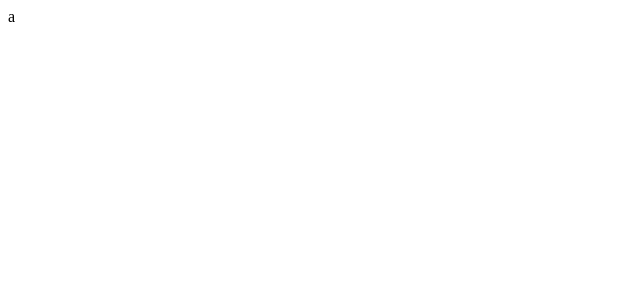
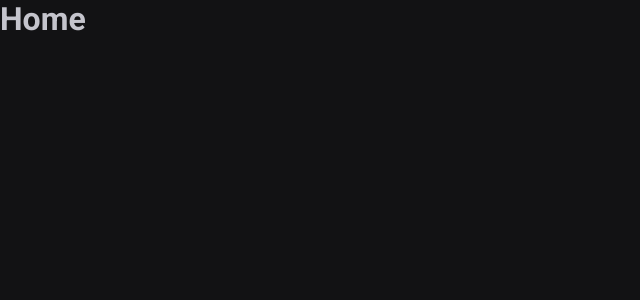
Before and after one commit to gustavocotalima/PomodoroTracker-ReactJS, a React (Vite) app: page / in a window 1280 px wide. Shown: the top 300 px of the page, without its empty margins (0-640 px from the left). Built offline with nearby package versions, Linux system fonts and the light colour scheme.

Commit message:
global style and routes

```diff
--- a/index.html
+++ b/index.html
@@ -2,8 +2,11 @@
 <html lang="en">
   <head>
     <meta charset="UTF-8" />
+    <link rel="preconnect" href="https://fonts.googleapis.com">
+    <link rel="preconnect" href="https://fonts.gstatic.com" crossorigin>
     <link rel="icon" type="image/svg+xml" href="/vite.svg" />
     <meta name="viewport" content="width=device-width, initial-scale=1.0" />
+    <link href="https://fonts.googleapis.com/css2?family=Roboto+Mono:wght@700&family=Roboto:wght@400;700&display=swap" rel="stylesheet">
     <title>Ignite Timer</title>
   </head>
   <body>
--- a/package.json
+++ b/package.json
@@ -6,18 +6,22 @@
   "scripts": {
     "dev": "vite",
     "build": "tsc && vite build",
-    "preview": "vite preview"
+    "preview": "vite preview",
+    "lint": "eslint src --ext .ts,.tsx "
   },
   "dependencies": {
     "react": "^18.2.0",
     "react-dom": "^18.2.0",
+    "react-router-dom": "^6.3.0",
     "styled-components": "^5.3.5"
   },
   "devDependencies": {
+    "@rocketseat/eslint-config": "^1.1.3",
     "@types/react": "^18.0.15",
     "@types/react-dom": "^18.0.6",
     "@types/styled-components": "^5.1.25",
     "@vitejs/plugin-react": "^2.0.0",
+    "eslint": "^8.21.0",
     "typescript": "^4.6.4",
     "vite": "^3.0.0"
   }
--- a/src/App.tsx
+++ b/src/App.tsx
@@ -1,11 +1,17 @@
-import { useState } from 'react'
+import { ThemeProvider } from 'styled-components'
+import { BrowserRouter } from 'react-router-dom'
+import { Router } from './Router'
+
+import { GlobalStyle } from './styles/global'
+import { defaultTheme } from './styles/themes/default'
 
 export function App() {
-  const [count, setCount] = useState(0)
-
   return (
-    <div className="App">
-      a
-    </div>
+    <ThemeProvider theme={defaultTheme}>
+      <BrowserRouter>
+        <Router />
+      </BrowserRouter>
+      <GlobalStyle />
+    </ThemeProvider>
   )
 }
--- /dev/null
+++ b/src/Router.tsx
@@ -0,0 +1,12 @@
+import { Routes, Route } from 'react-router-dom'
+import { History } from './pages/History'
+import { Home } from './pages/Home'
+
+export function Router() {
+  return (
+    <Routes>
+      <Route path="/" element={<Home />} />
+      <Route path="/history" element={<History />} />
+    </Routes>
+  )
+}
--- a/src/main.tsx
+++ b/src/main.tsx
@@ -5,5 +5,5 @@
 ReactDOM.createRoot(document.getElementById('root') as HTMLElement).render(
   <React.StrictMode>
     <App />
-  </React.StrictMode>
+  </React.StrictMode>,
 )
--- /dev/null
+++ b/src/pages/History.tsx
@@ -0,0 +1,7 @@
+export function History() {
+  return (
+    <div>
+      <h1>History</h1>
+    </div>
+  )
+}
--- /dev/null
+++ b/src/pages/Home.tsx
@@ -0,0 +1,7 @@
+export function Home() {
+  return (
+    <div>
+      <h1>Home</h1>
+    </div>
+  )
+}
--- /dev/null
+++ b/src/styles/global.ts
@@ -0,0 +1,25 @@
+import { createGlobalStyle } from 'styled-components'
+
+export const GlobalStyle = createGlobalStyle`
+    * {
+        margin: 0;
+        padding: 0;
+        box-sizing: border-box;
+    }
+
+    :focus {
+        outline: 0;
+        box-shadow: 0 0 0 2px ${(props) => props.theme['green-500']};
+    }
+
+    body {
+        background: ${(props) => props.theme['gray-900']};
+        color: ${(props) => props.theme['gray-300']};
+    }
+
+    body, input, textarea, button {
+        font-family: 'Roboto', sans-serif;
+        font-weight: 400;
+        font-size: 1rem;
+    }
+`
--- /dev/null
+++ b/src/styles/themes/default.ts
@@ -0,0 +1,21 @@
+export const defaultTheme = {
+  white: '#FFF',
+
+  'gray-100': '#E1E1E6',
+  'gray-300': '#C4C4CC',
+  'gray-400': '#8D8D99',
+  'gray-500': '#7C7C8A',
+  'gray-600': '#323238',
+  'gray-700': '#29292E',
+  'gray-800': '#202024',
+  'gray-900': '#121214',
+
+  'green-300': '#00B37E',
+  'green-500': '#00875F',
+  'green-700': '#015F43',
+
+  'red-500': '#AB222E',
+  'red-700': '#7A1921',
+
+  'yellow-500': '#FBA94C',
+}
```
Also changed, not shown: src/@types/styled.d.ts (added, +8 -0 lines), .eslintrc.json (added), 1 other file (tests, documents, lock files or other folders).
